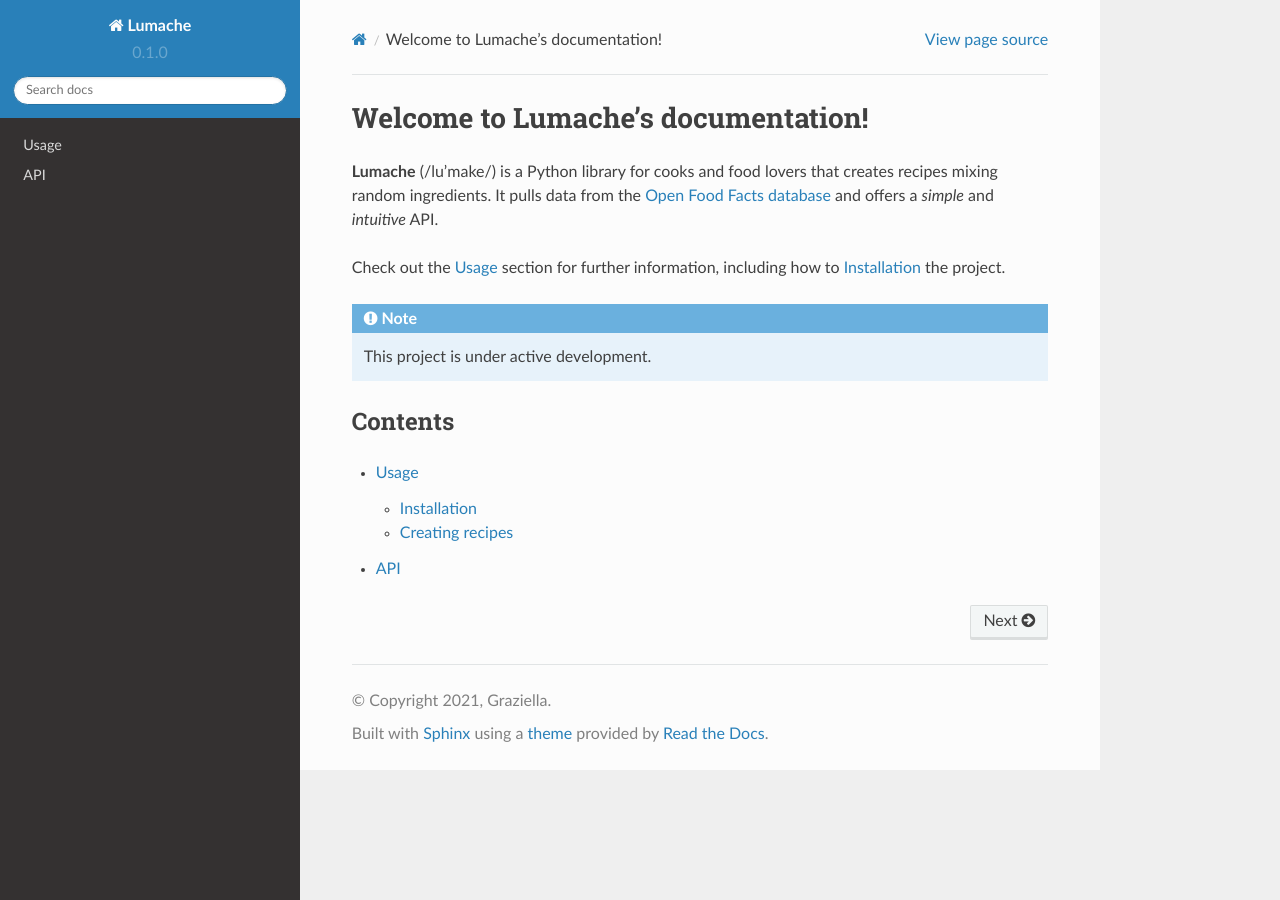
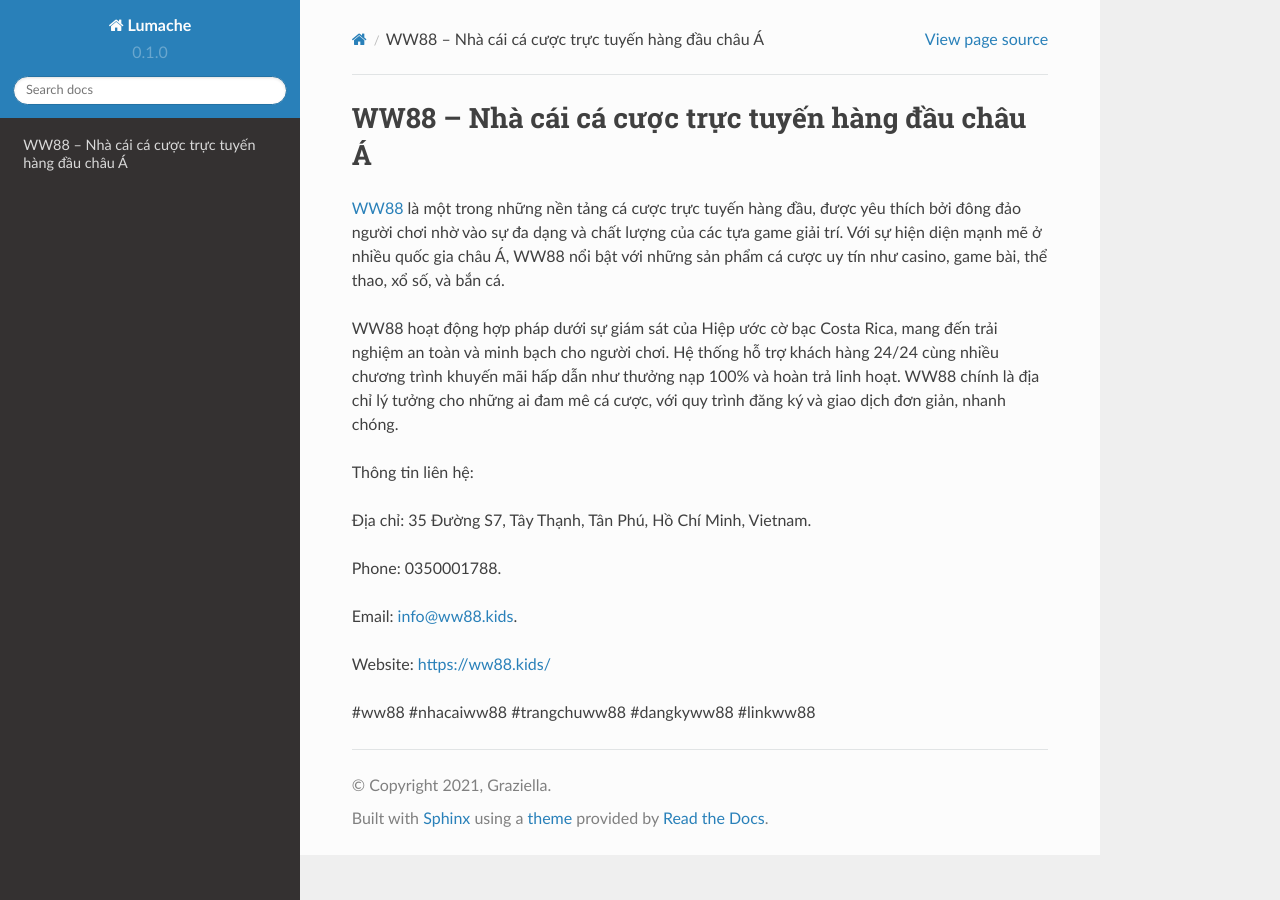
Before and after one commit to vanthanhtuan2022/ww88kids, a Sphinx documentation site: the page built from docs/source/index.rst, in a window 1280 px wide. Built offline with Sphinx 7.4.7 and the Read the Docs theme 2.0.0, drawn with Linux system fonts in a browser that asks for light colours.

Commit message:
Update index.rst

```diff
--- a/docs/source/index.rst
+++ b/docs/source/index.rst
@@ -1,22 +1,18 @@
-Welcome to Lumache's documentation!
+WW88 – Nhà cái cá cược trực tuyến hàng đầu châu Á
 ===================================
 
-**Lumache** (/lu'make/) is a Python library for cooks and food lovers
-that creates recipes mixing random ingredients.
-It pulls data from the `Open Food Facts database <https://world.openfoodfacts.org/>`_
-and offers a *simple* and *intuitive* API.
+`WW88 <https://ww88.kids/>`_ là một trong những nền tảng cá cược trực tuyến hàng đầu, được yêu thích bởi đông đảo người chơi nhờ vào sự đa dạng và chất lượng của các tựa game giải trí. Với sự hiện diện mạnh mẽ ở nhiều quốc gia châu Á, WW88 nổi bật với những sản phẩm cá cược uy tín như casino, game bài, thể thao, xổ số, và bắn cá.
 
-Check out the :doc:`usage` section for further information, including
-how to :ref:`installation` the project.
+WW88 hoạt động hợp pháp dưới sự giám sát của Hiệp ước cờ bạc Costa Rica, mang đến trải nghiệm an toàn và minh bạch cho người chơi. Hệ thống hỗ trợ khách hàng 24/24 cùng nhiều chương trình khuyến mãi hấp dẫn như thưởng nạp 100% và hoàn trả linh hoạt. WW88 chính là địa chỉ lý tưởng cho những ai đam mê cá cược, với quy trình đăng ký và giao dịch đơn giản, nhanh chóng.
 
-.. note::
+Thông tin liên hệ:
 
-   This project is under active development.
+Địa chỉ: 35 Đường S7, Tây Thạnh, Tân Phú, Hồ Chí Minh, Vietnam.
 
-Contents
---------
+Phone: 0350001788.
 
-.. toctree::
+Email: info@ww88.kids.
 
-   usage
-   api
+Website: https://ww88.kids/
+
+#ww88 #nhacaiww88 #trangchuww88 #dangkyww88 #linkww88
```
